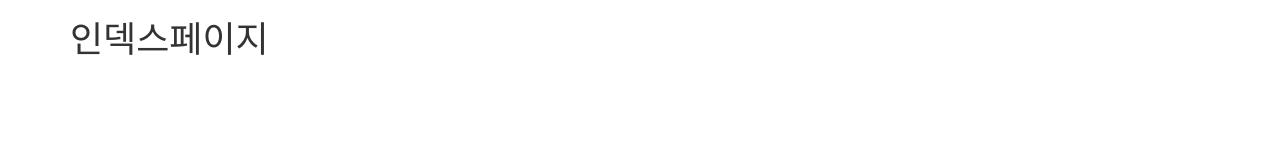
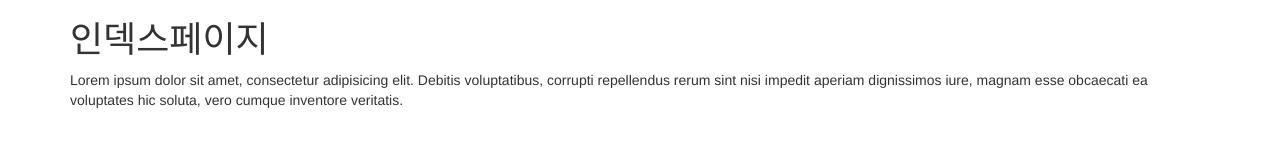
Before and after one commit to gosirang/yourApp, a plain HTML site: page index.html in a window 1280 px wide. Drawn offline with Linux system fonts and the light colour scheme.

Commit message:
nidex.html p added

```diff
--- a/index.html
+++ b/index.html
@@ -8,6 +8,7 @@
 <body>
 <div class="container">
 	<h1>인덱스페이지</h1>
+	<p>Lorem ipsum dolor sit amet, consectetur adipisicing elit. Debitis voluptatibus, corrupti repellendus rerum sint nisi impedit aperiam dignissimos iure, magnam esse obcaecati ea voluptates hic soluta, vero cumque inventore veritatis.</p>
 </div>
 <script src="js/jquery-3.3.1.js"></script>
 </body>
```
